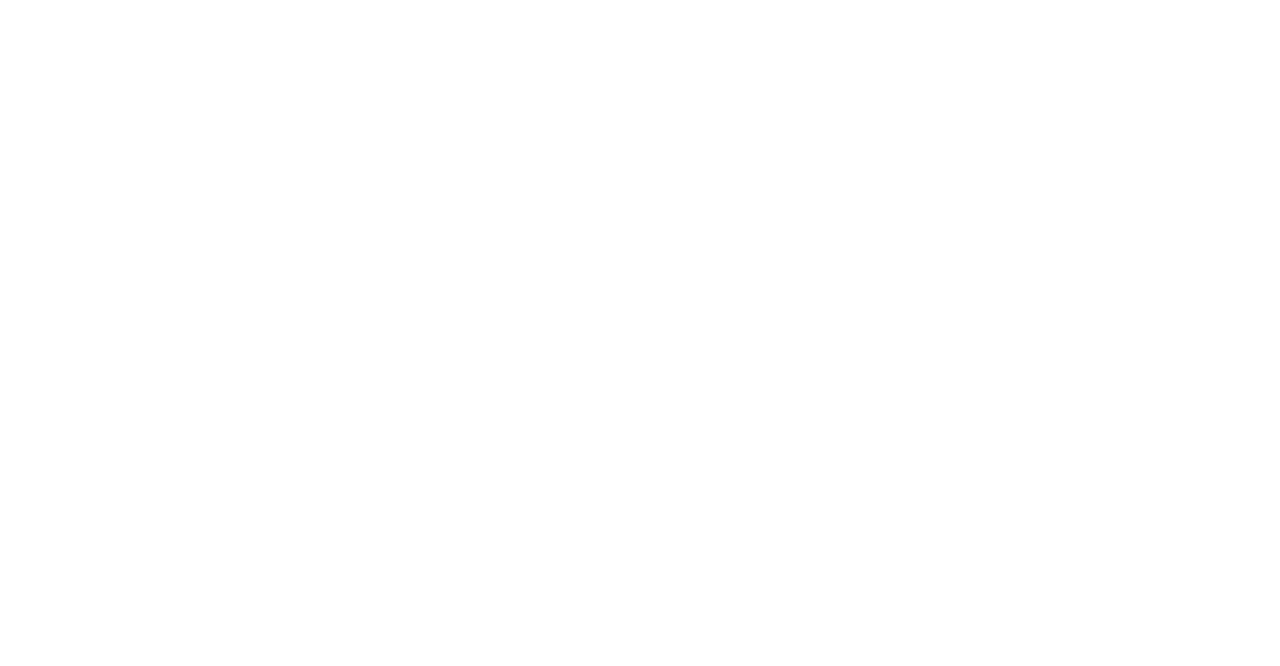
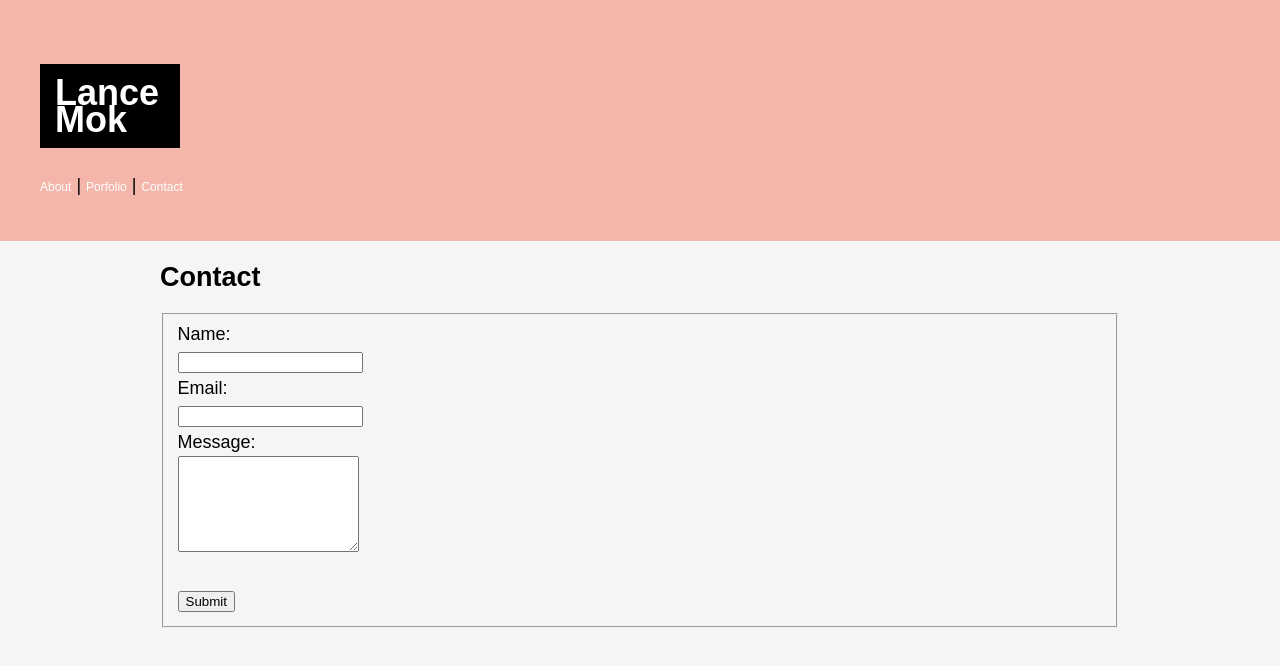
Before and after one commit to innerlewd/Basic-Portfolio, a plain HTML site: page contact.html in a window 1280 px wide. Drawn offline with Linux system fonts and the light colour scheme.

Commit message:
added contacts page with text boxes, portfolio page next

```diff
--- a/assets/css/style.css
+++ b/assets/css/style.css
@@ -5,7 +5,27 @@ body {
     font-size: 18px;
     line-height: 150%;
     color: black;
-    background: beige;
+    background: whitesmoke;
+}
+#name {
+    text-align: ;
+    padding: 15px;
+    background-color: black;
+    color: white;
+    width: 110px;
+    border: 0, none, black;
+}
+
+header {
+    padding: 40px;
+    background-color: #f4b6aa;
+    border: 20px, none, none;
+}
+
+a {
+    font-size: 12px;
+    text-decoration: none;
+    color: white;
 }
 
 .container {
@@ -19,7 +39,11 @@ body {
 }
 
 #profile-picture {
-    width: 150px;
-    height: 150px;
+    width: 125px;
+    height: 125px;
     margin-right: 20px;
 }
+
+form {
+
+}
--- a/contact.html
+++ b/contact.html
@@ -0,0 +1,40 @@
+<!DOCTYPE html>
+<html lang="en">
+<head>
+    <meta charset="UTF-8">
+    <meta name="viewport" content="width=device-width, initial-scale=1.0">
+    <meta http-equiv="X-UA-Compatible" content="ie=edge">
+    <title>Lance Mok Portfolio</title>
+    <link rel="stylesheet" type="text/css" href="assets/css/style.css">
+</head>
+
+
+<body>
+    <header>
+        <h1 id="name">Lance Mok</h1>
+        <a href="index.html" style=“text-decoration: none”>About</a>
+            <span> | </span>
+        <a href="portfolio.html" style=“text-decoration: none”>Porfolio</a>
+            <span> | </span>
+        <a href="contact.html" style="text-decoration: none">Contact</a>
+    </header>
+    <div class="container">
+        <h2>Contact</h2>
+        <!-- <form action="/contact-requests.php"></form> this is to do something if they hit submit-->
+        <form>
+            <fieldset>
+                Name:<br>
+                <input type:"text" name="name">
+                <br>
+                Email:<br>
+                <input type:"text" name="email">
+                <br>
+                Message:<br>
+                <textarea rows="6" cols="20"></textarea>
+                <br><br>
+                <input type="submit" value="Submit">
+            </fieldset>
+        </form>
+    </div>
+</body>
+</html>
```
Also changed, not shown: index.html (+11 -5 lines), 1 other file.
